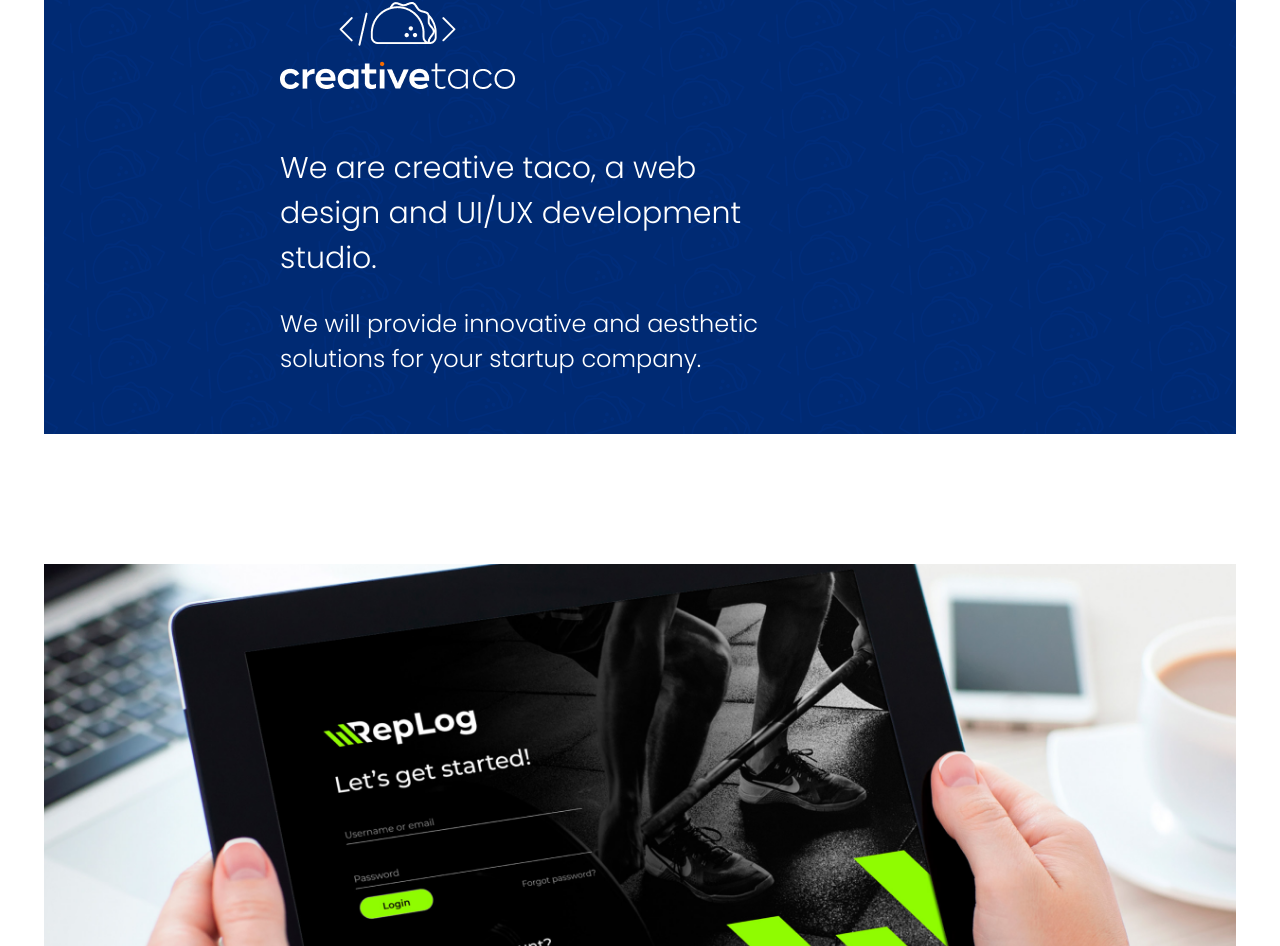
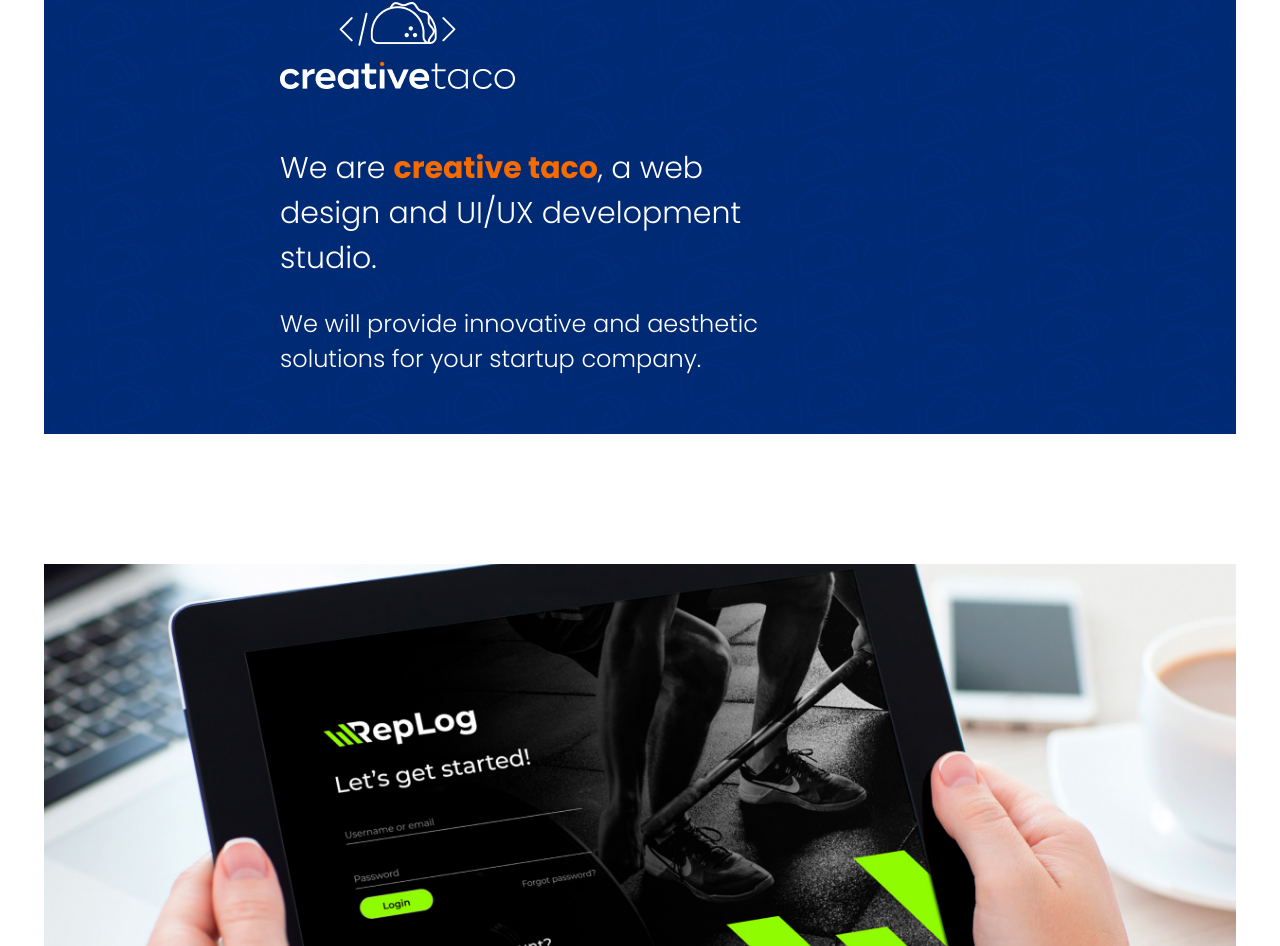
Before and after one commit to Creative-Taco/front-taco, a React (Create React App) app: page / in a window 1280 px wide. Shown: the part 1028-1974 px from the top of the page. Built offline with nearby package versions, Linux system fonts and the light colour scheme.

Commit message:
added bold styling to text in about section

```diff
--- a/src/views/About/About.js
+++ b/src/views/About/About.js
@@ -9,7 +9,7 @@ function AboutView() {
         <About.TextContainer>
           <About.TacoLogoText src={logoText} />
           <About.Title>
-            We are creative taco, a web design and UI/UX development studio.
+            We are <About.Bold>creative taco</About.Bold>, a web design and UI/UX development studio.
           </About.Title>
           <br/>
           <About.Subtitle>
--- a/src/views/About/About.style.js
+++ b/src/views/About/About.style.js
@@ -9,15 +9,20 @@ About.Container = styled.div`
 `;
 
 About.BlueBox = styled.div`
-    background-color: #002A73;
+  background-color: #002a73;
   width: 100%;
   height: 100%;
+`;
+
+About.Bold = styled.span`
+  color: #F56B00;
+  font-weight: bold;
 `;
 
 About.TacoMask = styled.img`
   height: 100%;
   width: 100%;
-    object-fit: cover
+  object-fit: cover;
 `;
 
 About.TextContainer = styled.div`
@@ -41,4 +46,4 @@ About.Subtitle = styled.div`
   font-size: 24px;
 `;
 
-export default About
+export default About;
```
Lines whose indentation alone changed are shown as unchanged.
